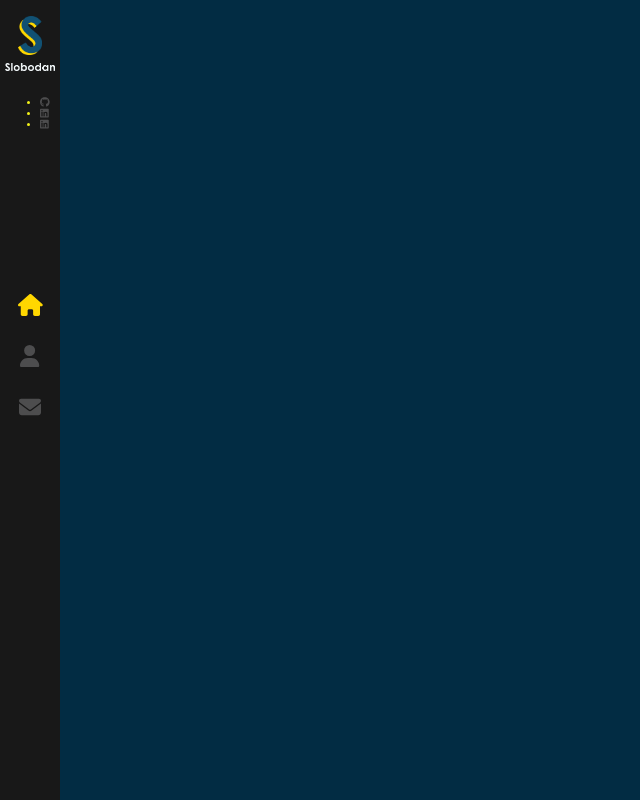
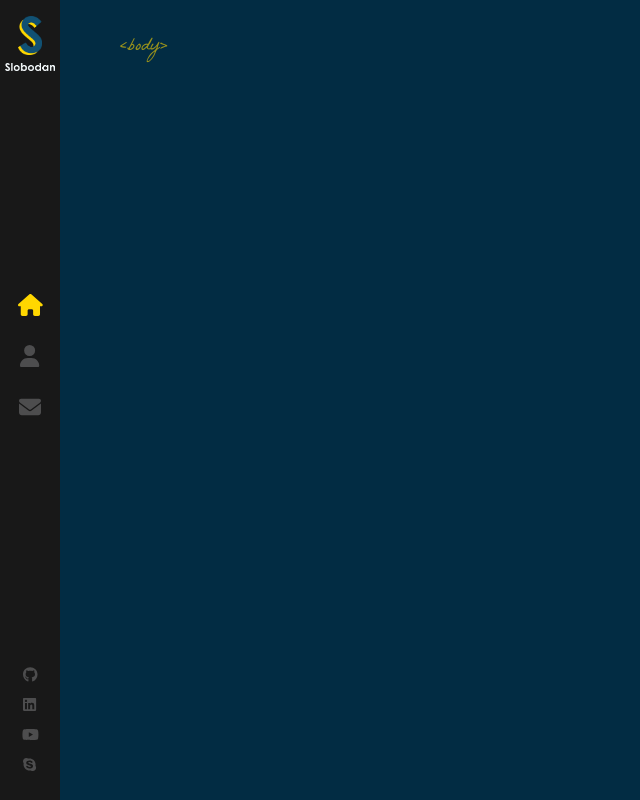
Before and after one commit to teaghanjohnson/react-portfolio, a React (Create React App) app: page / in a window 1280 px wide. Shown: the whole page, without its empty margins (0-640 px from the left). Built offline with nearby package versions, Linux system fonts and the light colour scheme.

Commit message:
Finished building out left sidebar, and established site layout moving forward

```diff
--- a/src/components/Layout/index.js
+++ b/src/components/Layout/index.js
@@ -1,10 +1,22 @@
+import { Outlet } from 'react-router-dom';
 import Sidebar from '../Sidebar';
 import './index.scss';
 const Layout = () => {
   return (
-    <>
+    <div className="App">
       <Sidebar />
-    </>
+      <div className='page'>
+        <span className='tags top-tags'>&lt;body&gt;</span>
+
+        <Outlet />
+
+        <span clasName='tags bottom-tags'>
+          &lt;/body&gt;
+          <br />
+          <span className='bottom-tag-html'>&lt;/html&gt;</span>
+        </span>
+      </div>
+    </div>
   )
 }
 
--- a/src/components/Layout/index.scss
+++ b/src/components/Layout/index.scss
@@ -0,0 +1,24 @@
+.page {
+  width: 100%;
+  height: 100%;
+  position: absolute;
+}
+
+.top-tags {
+  bottom: auto;
+  top: 35px;
+}
+
+.tags {
+  color: #ffd700;
+  opacity: 0.6;
+  position: absolute;
+  bottom: 0;
+  left: 120px;
+  font-size: 18px;
+  font-family: 'La Belle Aurore';
+}
+
+.bottom-tag-html {
+  margin-left: -120px;
+}
--- a/src/components/Sidebar/index.js
+++ b/src/components/Sidebar/index.js
@@ -4,7 +4,7 @@
 import LogoSubtitle from '../../assets/images/logo_sub.png'
 import { faEnvelope, faHome, faUser } from '@fortawesome/free-solid-svg-icons'
 import { FontAwesomeIcon } from '@fortawesome/react-fontawesome'
-import { faGithub, faLinkedin } from '@fortawesome/free-brands-svg-icons'
+import { faGithub, faLinkedin, faSkype, faYoutube } from '@fortawesome/free-brands-svg-icons'
 
 const Sidebar = () => (
   <div className='nav-bar'>
@@ -58,9 +58,19 @@
           rel='noreferrer'
           href="https://www.linkedin.com/in/teaghan-johnson-510b95324/"
         >
-          <FontAwesomeIcon icon={faLinkedin} color="#4d4d4e" />
+          <FontAwesomeIcon icon={faYoutube} color="#4d4d4e" />
         </a>
       </li>
+      <li>
+        <a
+          target="_blank"
+          rel='noreferrer'
+          href="https://www.linkedin.com/in/teaghan-johnson-510b95324/"
+        >
+          <FontAwesomeIcon icon={faSkype} color="#4d4d4e" />
+        </a>
+      </li>
+
     </ul>
   </div >
 )
--- a/src/components/Sidebar/index.scss
+++ b/src/components/Sidebar/index.scss
@@ -19,7 +19,6 @@
 
       &.sub-logo {
         width: 50px;
-
       }
     }
   }
@@ -56,7 +55,6 @@
         &:after {
           opacity: 1;
         }
-
       }
 
       &:after {
@@ -97,4 +95,29 @@
       }
     }
   }
+
+  ul {
+    position: absolute;
+    bottom: 20px;
+    width: 100%;
+    display: block;
+    padding: 0;
+    list-style: none;
+    text-align: center;
+    margin: 0;
+
+    li {
+      a {
+        padding: 7px 0;
+        display: block;
+        font-size: 15px;
+        line-height: 16px;
+
+        &:hover svg {
+          color: #ffd700;
+
+        }
+      }
+    }
+  }
 }
--- a/src/index.css
+++ b/src/index.css
@@ -6,7 +6,7 @@
 
 body {
   margin: 0;
-  font-family: 300 11px/1.4 'Helvetica Neue', 'sans-serif';
+  font: 300 11px/1.4 'Helvetica Neue', 'sans-serif';
   color: #f2f218;
   background: #022c43;
   overflow: hidden;
```
